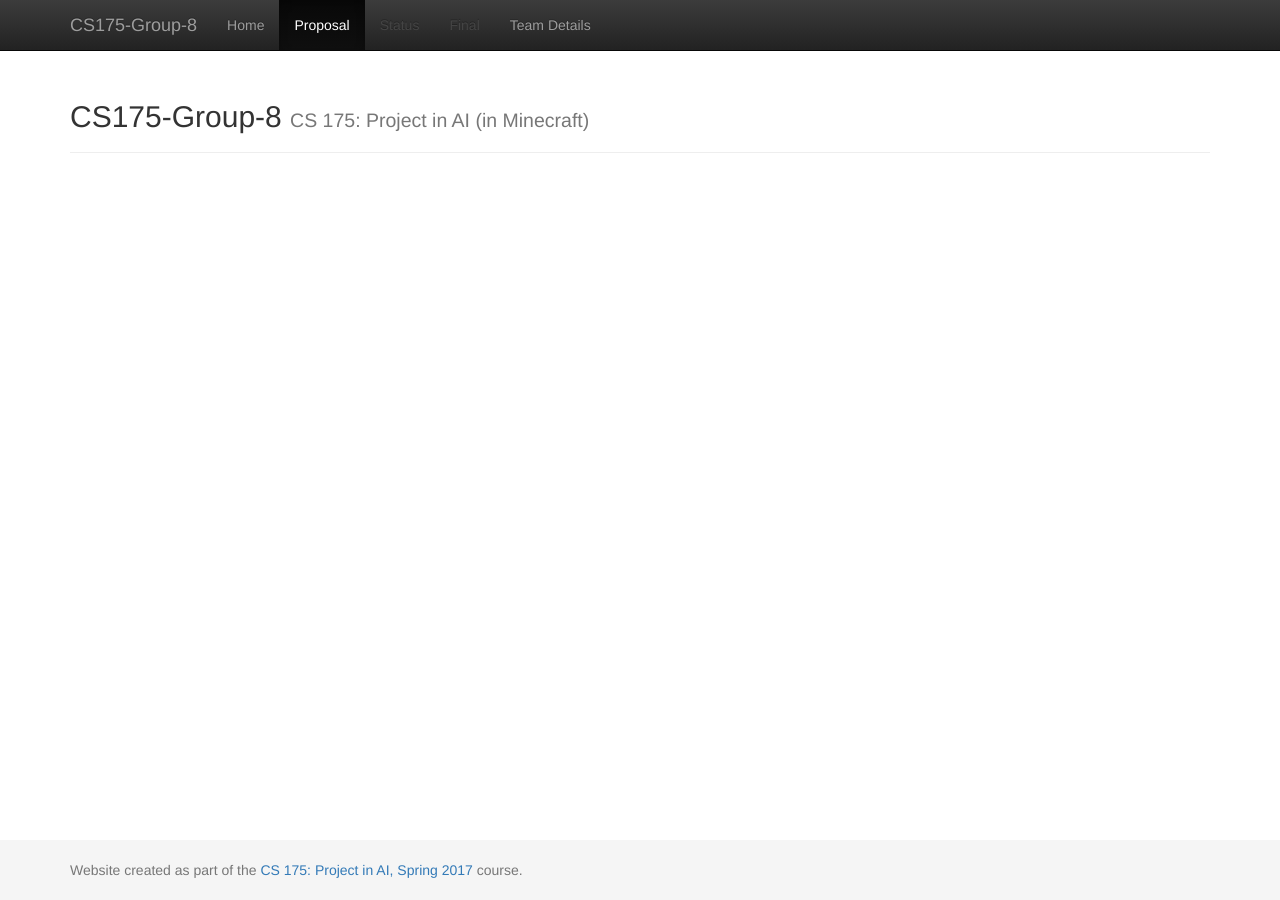
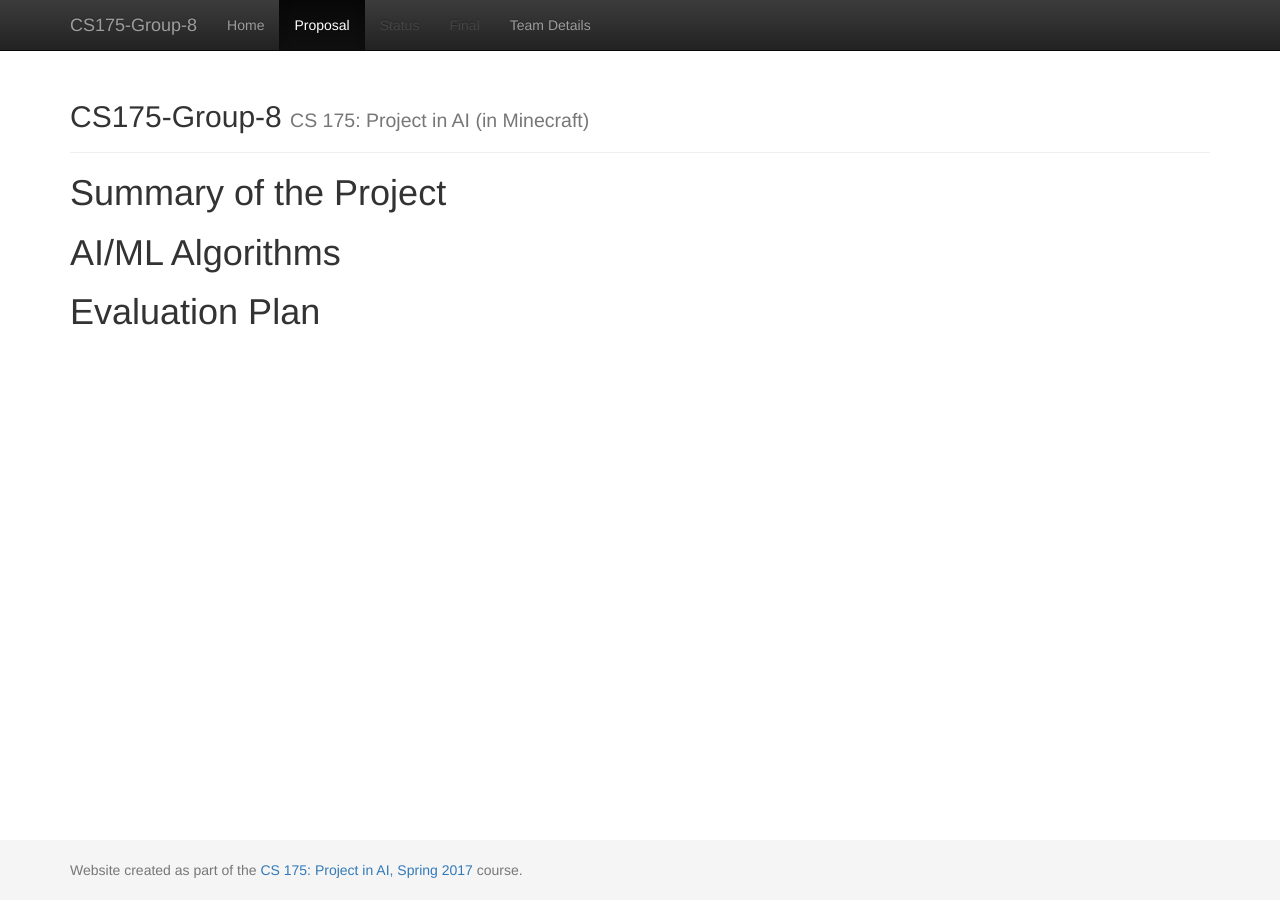
Before and after one commit to Moe202/CS175-Group-8, a Jekyll site: the page built from docs/proposal.md, in a window 1280 px wide. Built offline with Jekyll 4.4.1, drawn with Linux system fonts in a browser that asks for light colours.

Commit message:
Update proposal.md

```diff
--- a/docs/proposal.md
+++ b/docs/proposal.md
@@ -2,3 +2,9 @@
 layout: default
 title:  Proposal
 ---
+
+# Summary of the Project
+
+# AI/ML Algorithms
+
+# Evaluation Plan
```
